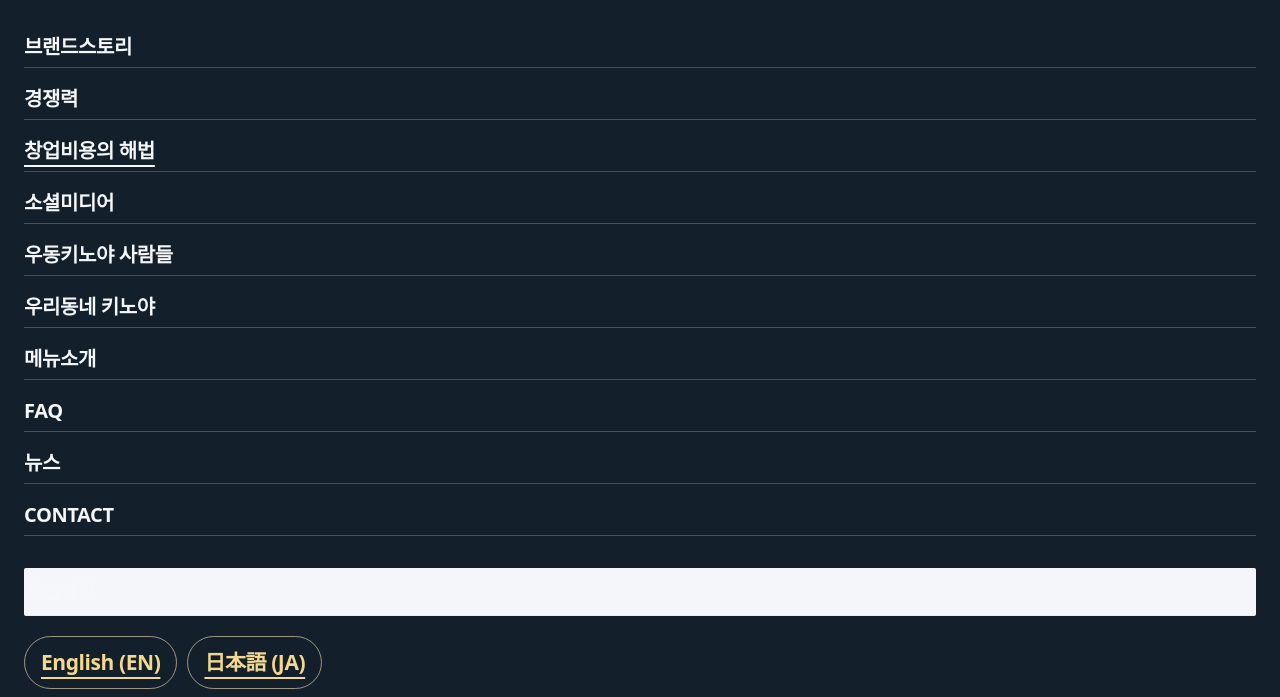
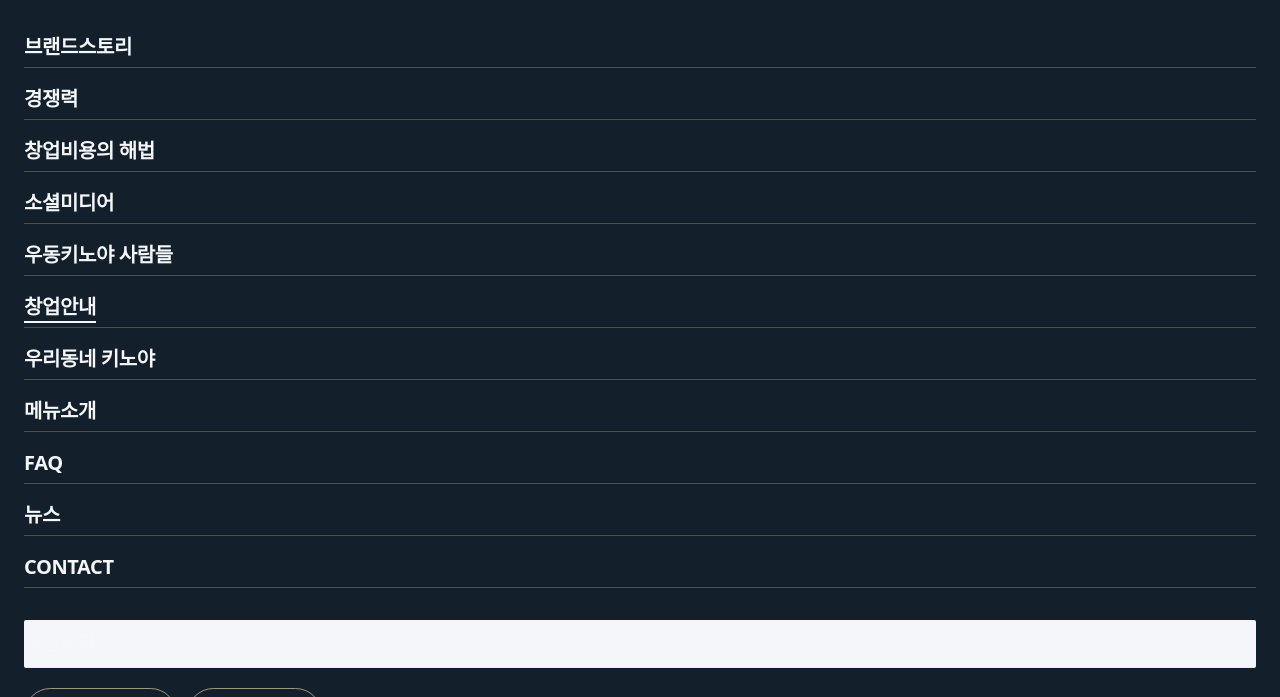
Before and after one commit to mango7557-ui/udon-kinoya, a website: page franchise/index.html in a window 1280 px wide. Both pictures are taken after a click on the button "메뉴 열기". Shown: the part 84-781 px from the top of the page. Drawn offline with Linux system fonts and the light colour scheme; no server answers; a web font is replaced by a local one.

Commit message:
Unify primary Korean navigation: franchise/index.html

```diff
--- a/franchise/index.html
+++ b/franchise/index.html
@@ -51,9 +51,10 @@
   <div class="nav-menu">
     <a href="../brand/">브랜드스토리</a>
     <a href="../noodle/">경쟁력</a>
-    <a href="./" class="is-active" aria-current="page">창업비용의 해법</a>
+    <a href="../franchise/cost/">창업비용의 해법</a>
     <a href="../social/">소셜미디어</a>
     <a href="../people/">우동키노야 사람들</a>
+    <a href="./" class="is-active" aria-current="page">창업안내</a>
     <a href="../store/">우리동네 키노야</a>
     <a href="../menu/">메뉴소개</a>
     <a href="faq/">FAQ</a>
@@ -70,9 +71,10 @@
 <div class="nav-mobile-panel">
   <a href="../brand/">브랜드스토리</a>
   <a href="../noodle/">경쟁력</a>
-  <a href="./" class="is-active" aria-current="page">창업비용의 해법</a>
+  <a href="../franchise/cost/">창업비용의 해법</a>
   <a href="../social/">소셜미디어</a>
   <a href="../people/">우동키노야 사람들</a>
+  <a href="./" class="is-active" aria-current="page">창업안내</a>
   <a href="../store/">우리동네 키노야</a>
   <a href="../menu/">메뉴소개</a>
   <a href="faq/">FAQ</a>
```
